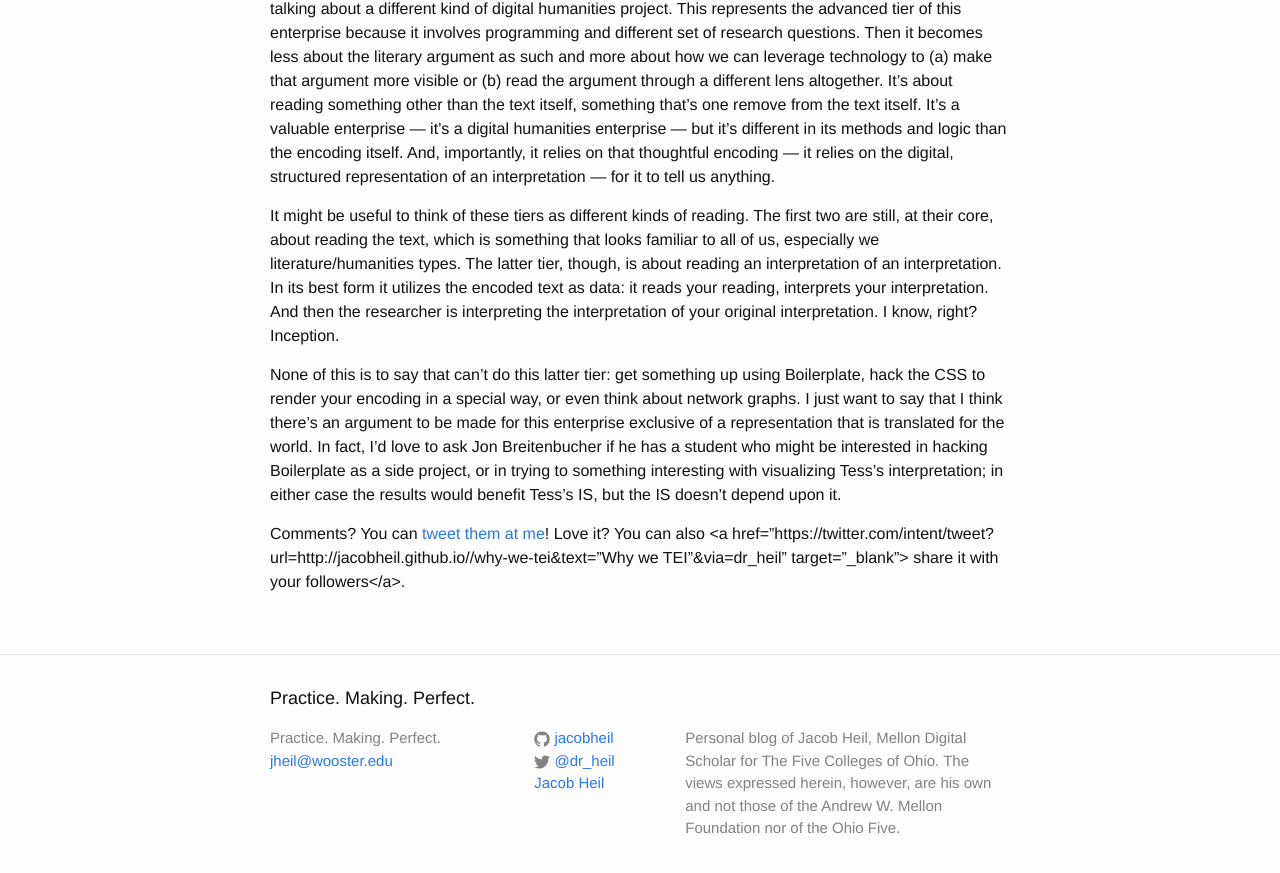
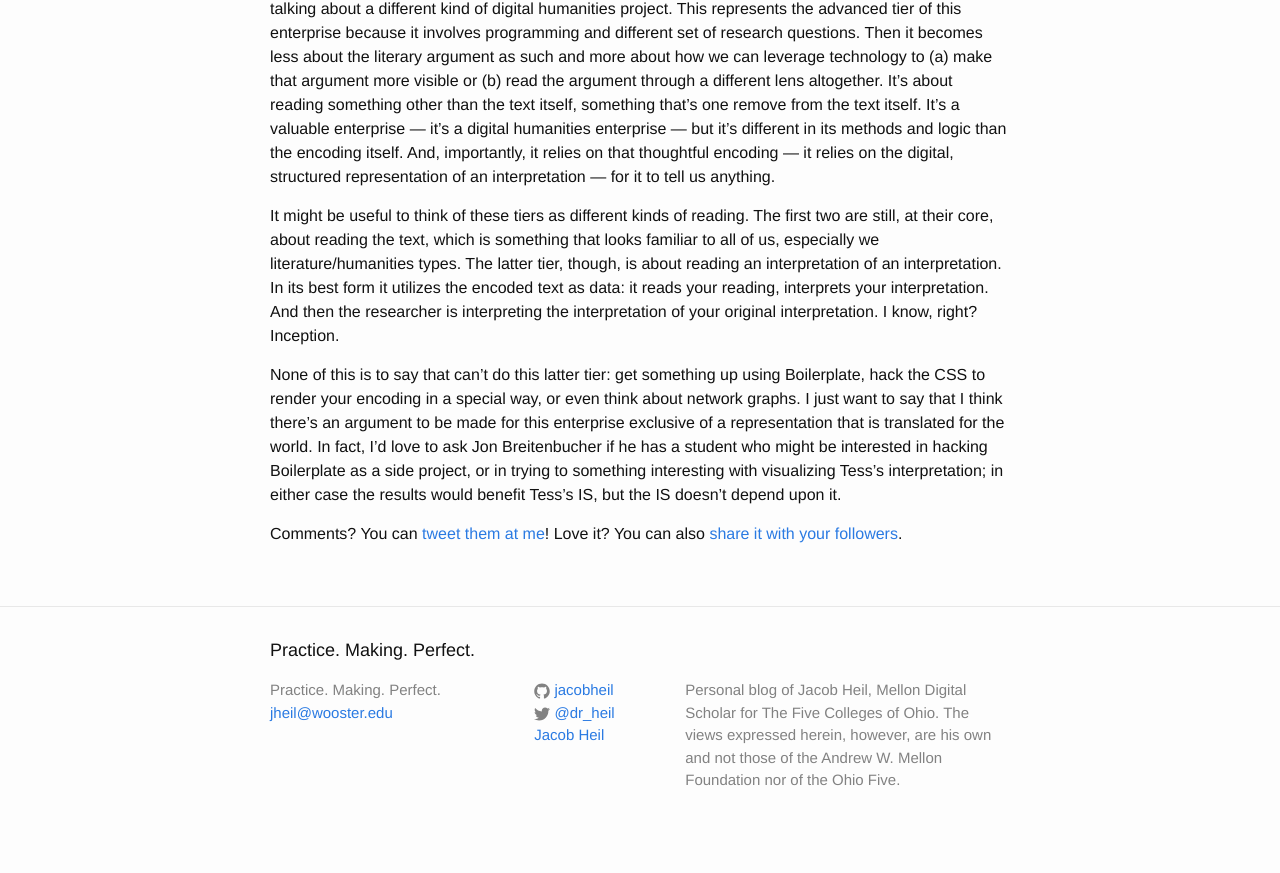
Before and after one commit to jacobheil/blog, a Jekyll site: the page built from _posts/2015-11-12-tei.markdown, in a window 1280 px wide and 900 px high, scrolled down 968 px. Shown: the top 873 px of the window. Built offline with Jekyll 4.4.1, drawn with Linux system fonts in a browser that asks for light colours; after the commit the page ends 1820 px from its top, so only the background shows below that.

Commit message:
still nope

```diff
--- a/_includes/twitter_plug.html
+++ b/_includes/twitter_plug.html
@@ -4,6 +4,6 @@ Comments? You can <a class="twitter-hashtag-button"
 <a href="https://twitter.com/intent/tweet?url={{ site.url }}{{ page.url }}&text={{ page.title }}&via=dr_heil"
    target="_blank"> -->
   tweet them at me</a>!
-Love it? You can also <a href="https://twitter.com/intent/tweet?url={{ site.url }}{{ page.url }}&text="{{ page.title }}"&via=dr_heil"
+Love it? You can also <a href="https://twitter.com/intent/tweet?url={{ site.url }}{{ page.url }}&text={{ page.title }}&via=dr_heil"
    target="_blank">
 share it with your followers</a>.
```
